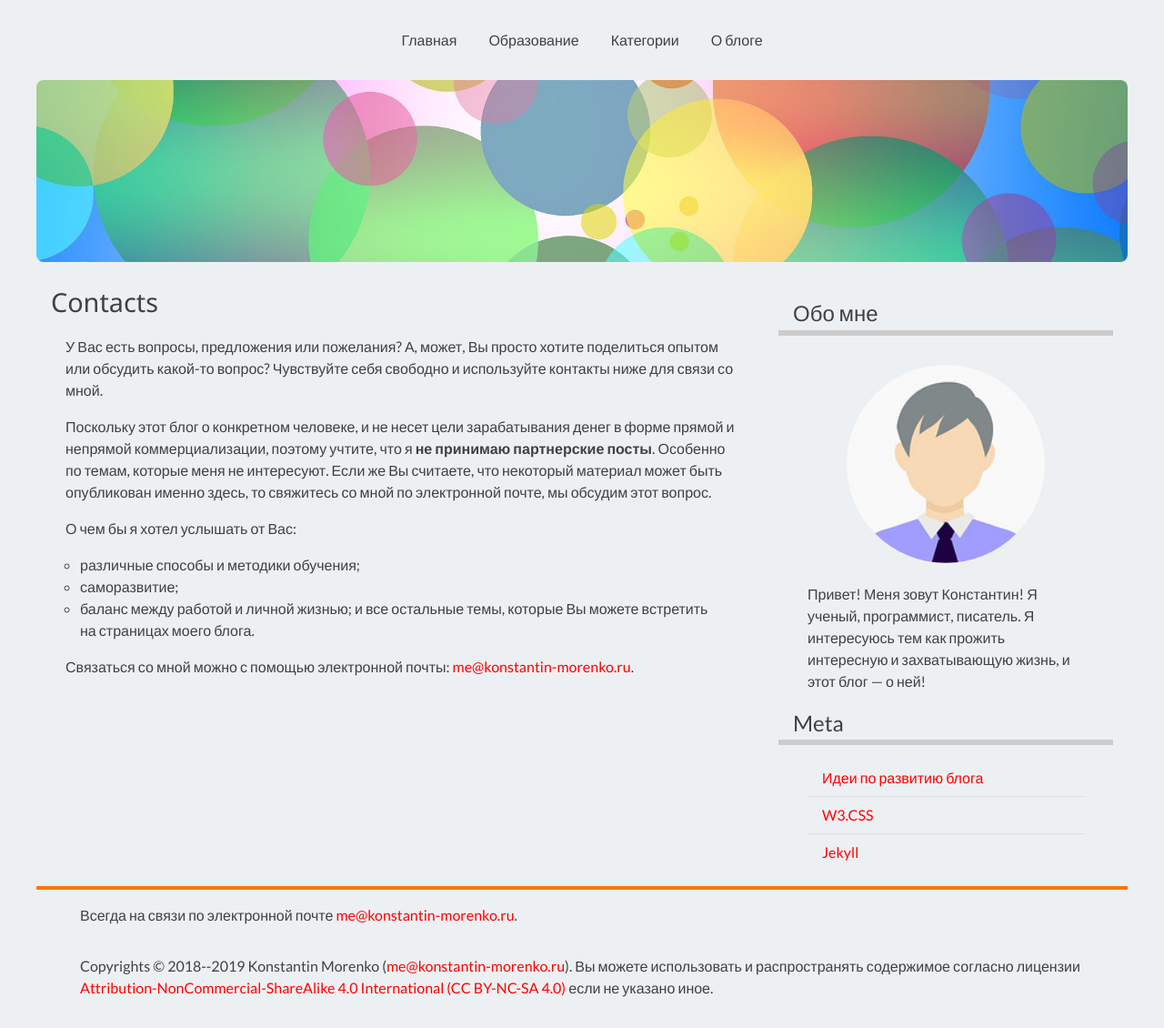
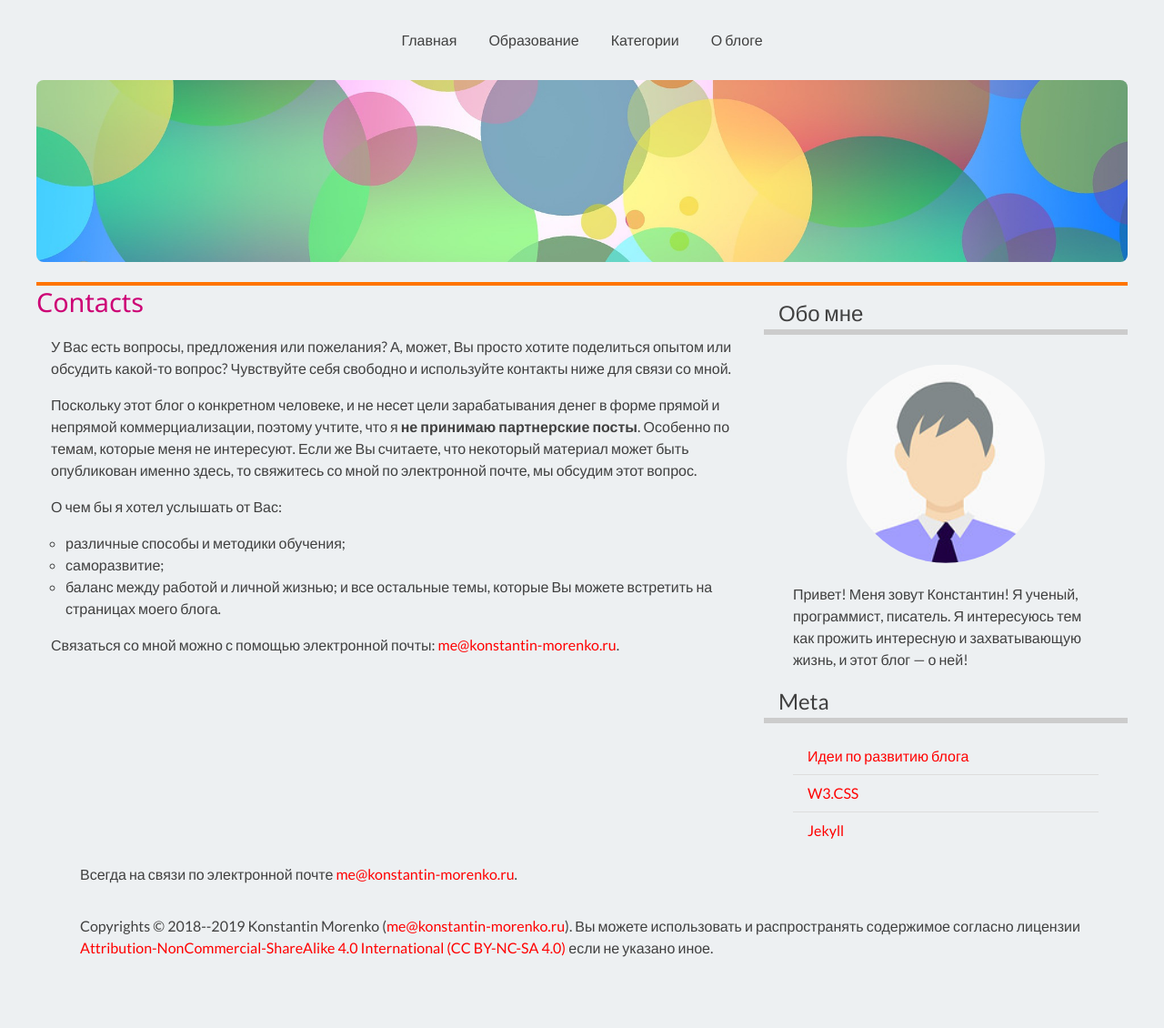
Before and after one commit to konstantin-morenko/personal-site, a Jekyll site: the page built from contacts.md, in a window 1280 px wide. Shown: the whole page at 91% size. Built offline with Jekyll 4.4.1, drawn with Linux system fonts in a browser that asks for light colours; after the commit the page ends 1086 px from its top, so only the background shows below that.

```diff
--- a/_layouts/default.html
+++ b/_layouts/default.html
@@ -2,12 +2,12 @@
 layout: base
 ---
 
-<div class="w3-row">
-  <main class="w3-container w3-twothird">
+<div>
+  <main>
     {{ content }}
   </main>
 
-  <aside class="w3-container w3-third">
+  <aside>
     {% include sidebar.html %}
   </aside>
 </div>
--- a/_layouts/page.html
+++ b/_layouts/page.html
@@ -2,12 +2,15 @@
 layout: default
 ---
 
-<h2>
-  {{ page.title | escape }}
-</h2>
+<article>
+<header>
+  <h2>{{ page.title | escape }}</h2>
 
 {% for category in page.categories %}
 <span>{{ category }}</span>
 {% endfor %}
+</header>
 
 {{ content }}
+
+</article>
--- a/assets/style.scss
+++ b/assets/style.scss
@@ -94,6 +94,16 @@
     text-decoration: none;
 }
 
+main {
+    width: 66.66%;
+    float: left;
+}
+
+aside {
+    width: 33.33%;
+    float: left;
+}
+
 p {
 }
 
```
